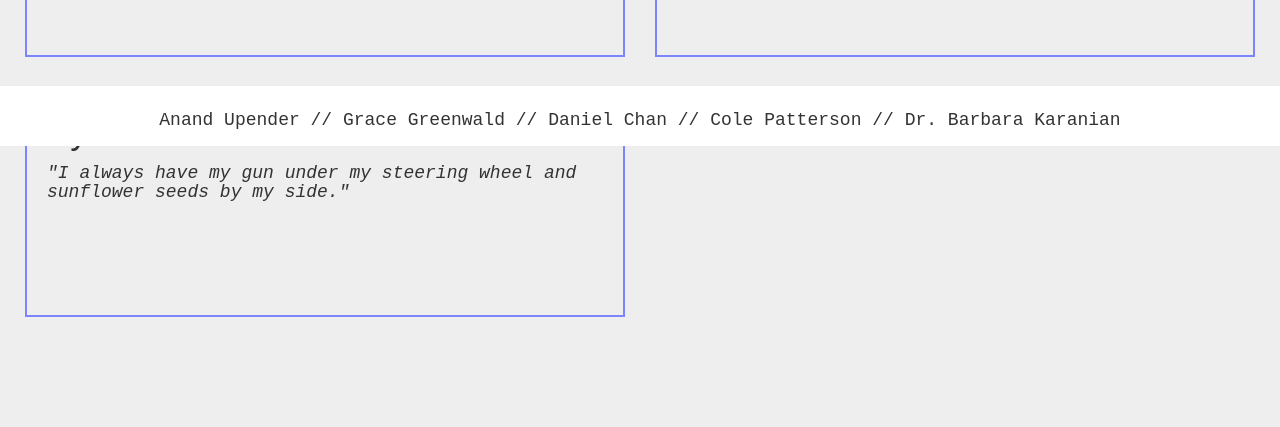
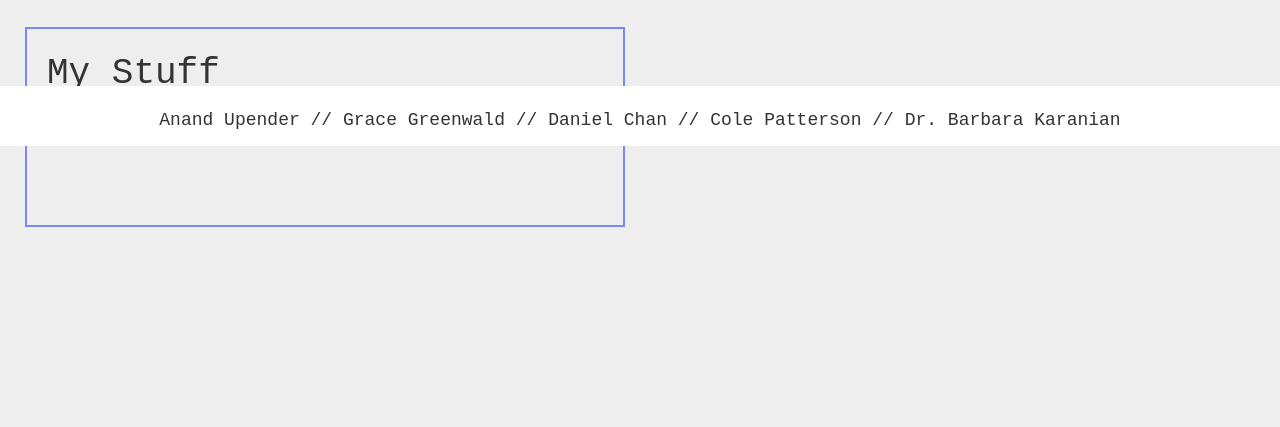
Before and after one commit to anandupender/ford, a plain HTML site: page stories.html in a window 1280 px wide. Shown: the part 654-1081 px from the top of the page. After the commit the page ends 966 px from the top, so only its background shows below. Drawn offline with Linux system fonts and the light colour scheme.

Commit message:
before midpoint stuff

```diff
--- a/main.css
+++ b/main.css
@@ -205,7 +205,7 @@ a:hover{
   padding:5px;
   padding-left: 20px;
   margin-top: 30px;
-  height:230px;
+  height:200px;
 }
 
 .card-quote{
@@ -213,5 +213,5 @@ a:hover{
 }
 
 #bottom-bar{
-  height:100px;
+  height:75px;
 }
```
